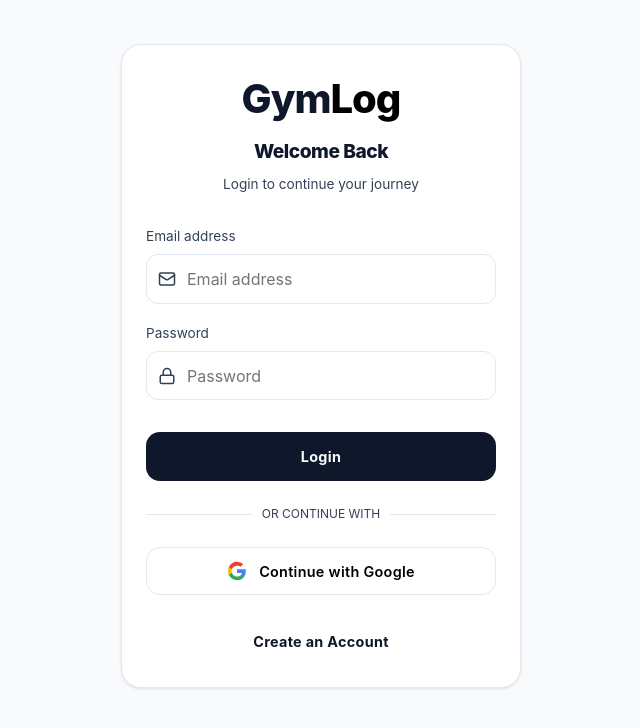
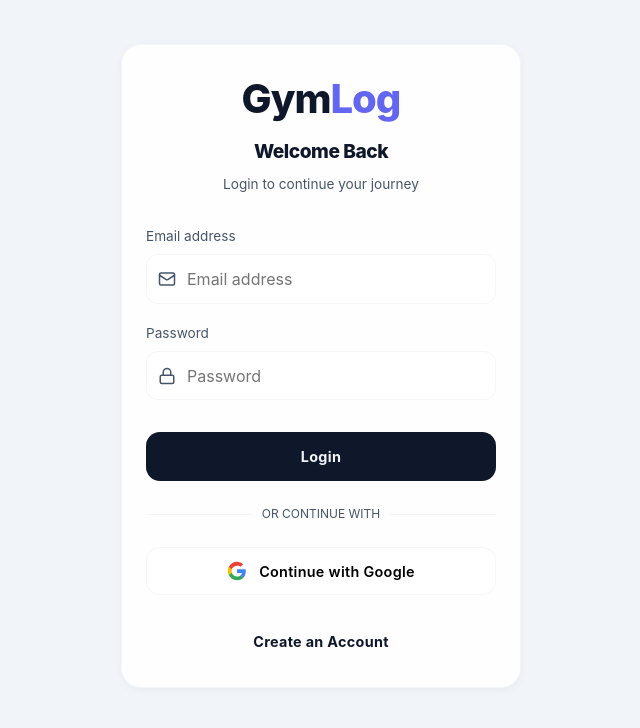
Before and after one commit to arunvk405/gymLog, a React (Vite) app: page / in a window 1280 px wide. Shown: the top 728 px of the page, without its empty margins (319-959 px from the left). Built offline with nearby package versions, Linux system fonts and the light colour scheme; no server answers.

Commit message:
UI: Integrated 3-way Premium Theme system (Zen, Midnight, and Vibe modes)

```diff
--- a/src/App.css
+++ b/src/App.css
@@ -1,45 +1,64 @@
 :root {
-  /* LIGHT THEME (High Contrast & Minimal) */
-  --bg-color: #f8fafc;
-  --panel-color: #ffffff;
+  /* PREMIUM LIGHT (Soft & Minimal) */
+  --bg-color: #f1f5f9;
+  /* Slate 100 */
+  --panel-color: rgba(255, 255, 255, 0.9);
   --panel-hover: #ffffff;
-  --border-color: #e2e8f0;
+  --border-color: rgba(148, 163, 184, 0.1);
   --text-primary: #0f172a;
-  /* Slate 900 */
-  --text-secondary: #334155;
-  /* Slate 700 - Much more visible */
-  --accent-color: #000000;
-  --accent-secondary: #1e293b;
-  --success-color: #059669;
-  --error-color: #dc2626;
-  --muted-color: #f1f5f9;
-  --nav-bg: rgba(255, 255, 255, 0.85);
-  --font-main: 'Inter', -apple-system, BlinkMacSystemFont, 'Segoe UI', Roboto, Helvetica, Arial, sans-serif;
-  --transition-speed: 0.2s;
-  --shadow-sm: 0 1px 3px rgba(0, 0, 0, 0.1);
-  --shadow-md: 0 4px 12px rgba(0, 0, 0, 0.08);
-  --card-radius: 24px;
+  --text-secondary: #475569;
+  --accent-color: #6366f1;
+  /* Indigo */
+  --accent-secondary: #4f46e5;
+  --success-color: #10b981;
+  --error-color: #ef4444;
+  --muted-color: rgba(226, 232, 240, 0.5);
+  --nav-bg: rgba(241, 245, 249, 0.85);
+  --font-main: 'Outfit', 'Inter', sans-serif;
+  --transition-speed: 0.3s;
+  --shadow-sm: 0 2px 8px rgba(0, 0, 0, 0.04);
+  --shadow-md: 0 12px 24px rgba(0, 0, 0, 0.06);
+  --card-radius: 28px;
 }
 
 [data-theme='dark'] {
-  /* DARK THEME (Premium & Deep) */
-  --bg-color: #0a0c10;
-  --panel-color: #161b22;
-  --panel-hover: #1c2128;
-  --border-color: #30363d;
+  /* PREMIUM DARK (Vibrant & Deep) */
+  --bg-color: #0f1014;
+  --panel-color: #1a1c23;
+  --panel-hover: #22252e;
+  --border-color: rgba(255, 255, 255, 0.05);
   --text-primary: #f8fafc;
-  /* Slate 50 */
   --text-secondary: #94a3b8;
-  /* Slate 400 - Clear visibility */
-  --accent-color: #38bdf8;
-  /* Brighter Blue for Dark Mode */
-  --accent-secondary: #0ea5e9;
-  --success-color: #3fb950;
-  --error-color: #f85149;
-  --muted-color: #21262d;
-  --nav-bg: rgba(13, 17, 23, 0.85);
-  --shadow-sm: 0 1px 2px rgba(0, 0, 0, 0.4);
-  --shadow-md: 0 12px 32px rgba(0, 0, 0, 0.5);
+  --accent-color: #a855f7;
+  /* Purple */
+  --accent-secondary: #8b5cf6;
+  --success-color: #34d399;
+  --error-color: #fb7185;
+  --muted-color: rgba(255, 255, 255, 0.03);
+  --nav-bg: rgba(15, 16, 20, 0.9);
+  --shadow-sm: 0 4px 6px -1px rgba(0, 0, 0, 0.2);
+  --shadow-md: 0 20px 25px -5px rgba(0, 0, 0, 0.4);
+}
+
+[data-theme='vibe'] {
+  /* VIBE MODE (Colorful & Dynamic) */
+  --bg-color: #0d0d0d;
+  --bg-gradient: linear-gradient(135deg, #0d0d0d 0%, #1a1a1a 100%);
+  --panel-color: rgba(255, 255, 255, 0.05);
+  --panel-hover: rgba(255, 255, 255, 0.08);
+  --border-color: rgba(255, 255, 255, 0.1);
+  --text-primary: #ffffff;
+  --text-secondary: rgba(255, 255, 255, 0.7);
+  --accent-color: #00f2ff;
+  /* Cyber Cyan */
+  --accent-secondary: #7000ff;
+  /* Neon Purple */
+  --success-color: #00ff88;
+  --error-color: #ff0055;
+  --muted-color: rgba(255, 255, 255, 0.02);
+  --nav-bg: rgba(13, 13, 13, 0.9);
+  --shadow-sm: 0 4px 12px rgba(0, 242, 255, 0.1);
+  --shadow-md: 0 8px 32px rgba(0, 242, 255, 0.2);
 }
 
 
--- a/src/App.jsx
+++ b/src/App.jsx
@@ -25,7 +25,13 @@ function App() {
     localStorage.setItem('gymlog-theme', theme);
   }, [theme]);
 
-  const toggleTheme = () => setTheme(prev => prev === 'light' ? 'dark' : 'light');
+  const toggleTheme = () => {
+    setTheme(prev => {
+      if (prev === 'light') return 'dark';
+      if (prev === 'dark') return 'vibe';
+      return 'light';
+    });
+  };
 
   // Load data when user changes
   useEffect(() => {
--- a/src/components/Profile.jsx
+++ b/src/components/Profile.jsx
@@ -1,7 +1,7 @@
 import React, { useState, useRef } from 'react';
 import { useAuth } from '../context/AuthContext';
 import { saveProfile } from '../utils/storage';
-import { LogOut, UserCircle, ChefHat, Camera, Upload, Loader2, Check, X, Moon, Sun, Share2 } from 'lucide-react';
+import { LogOut, UserCircle, ChefHat, Camera, Upload, Loader2, Check, X, Moon, Sun, Share2, Zap } from 'lucide-react';
 import ImageCropper from './ImageCropper';
 
 const Profile = ({ profile, setProfile, theme, toggleTheme }) => {
@@ -121,8 +121,20 @@ const Profile = ({ profile, setProfile, theme, toggleTheme }) => {
             <div style={{ display: 'flex', justifyContent: 'space-between', alignItems: 'center', marginBottom: '1.5rem' }}>
                 <h1 style={{ margin: 0, fontSize: '1.5rem', fontWeight: 800 }}>Account</h1>
                 <div style={{ display: 'flex', gap: '8px' }}>
-                    <button className="secondary" onClick={toggleTheme} style={{ padding: '0.4rem', width: '40px', height: '40px', display: 'flex', alignItems: 'center', justifyContent: 'center', borderRadius: '12px' }}>
-                        {theme === 'light' ? <Moon size={20} /> : <Sun size={20} />}
+                    <button className="secondary" onClick={toggleTheme} style={{
+                        padding: '0.4rem',
+                        width: '42px',
+                        height: '42px',
+                        display: 'flex',
+                        alignItems: 'center',
+                        justifyContent: 'center',
+                        borderRadius: '14px',
+                        background: theme === 'vibe' ? 'linear-gradient(135deg, var(--accent-color), var(--accent-secondary))' : 'var(--muted-color)',
+                        color: theme === 'vibe' ? 'white' : 'var(--text-primary)',
+                        border: theme === 'vibe' ? 'none' : '1px solid var(--border-color)',
+                        transition: 'all 0.3s cubic-bezier(0.4, 0, 0.2, 1)'
+                    }}>
+                        {theme === 'light' ? <Moon size={22} /> : theme === 'dark' ? <Zap size={22} /> : <Sun size={22} />}
                     </button>
                     <button className="secondary" onClick={logout} style={{ padding: '0.4rem 0.8rem', fontSize: '0.85rem' }}>
                         <LogOut size={16} /> Logout
```
